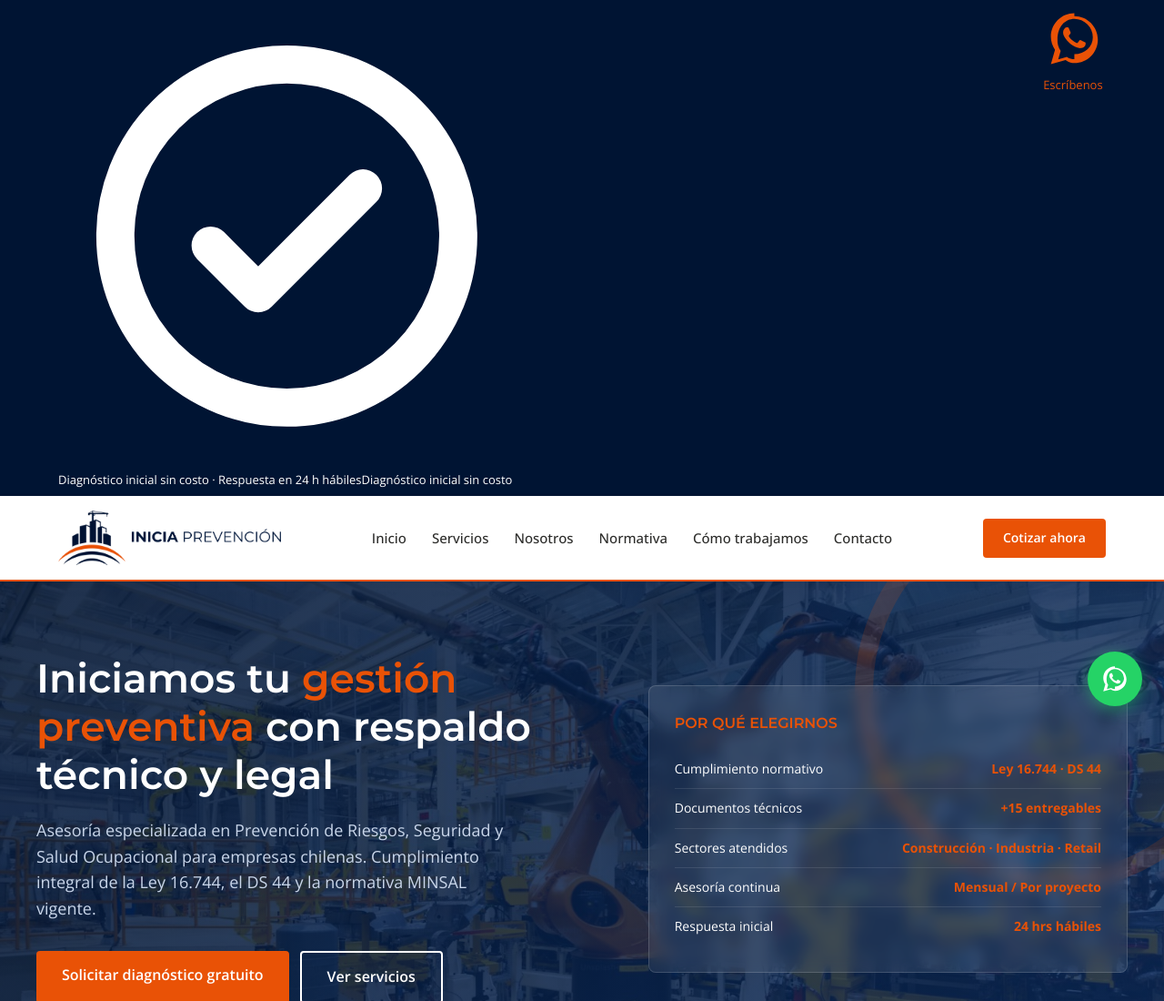
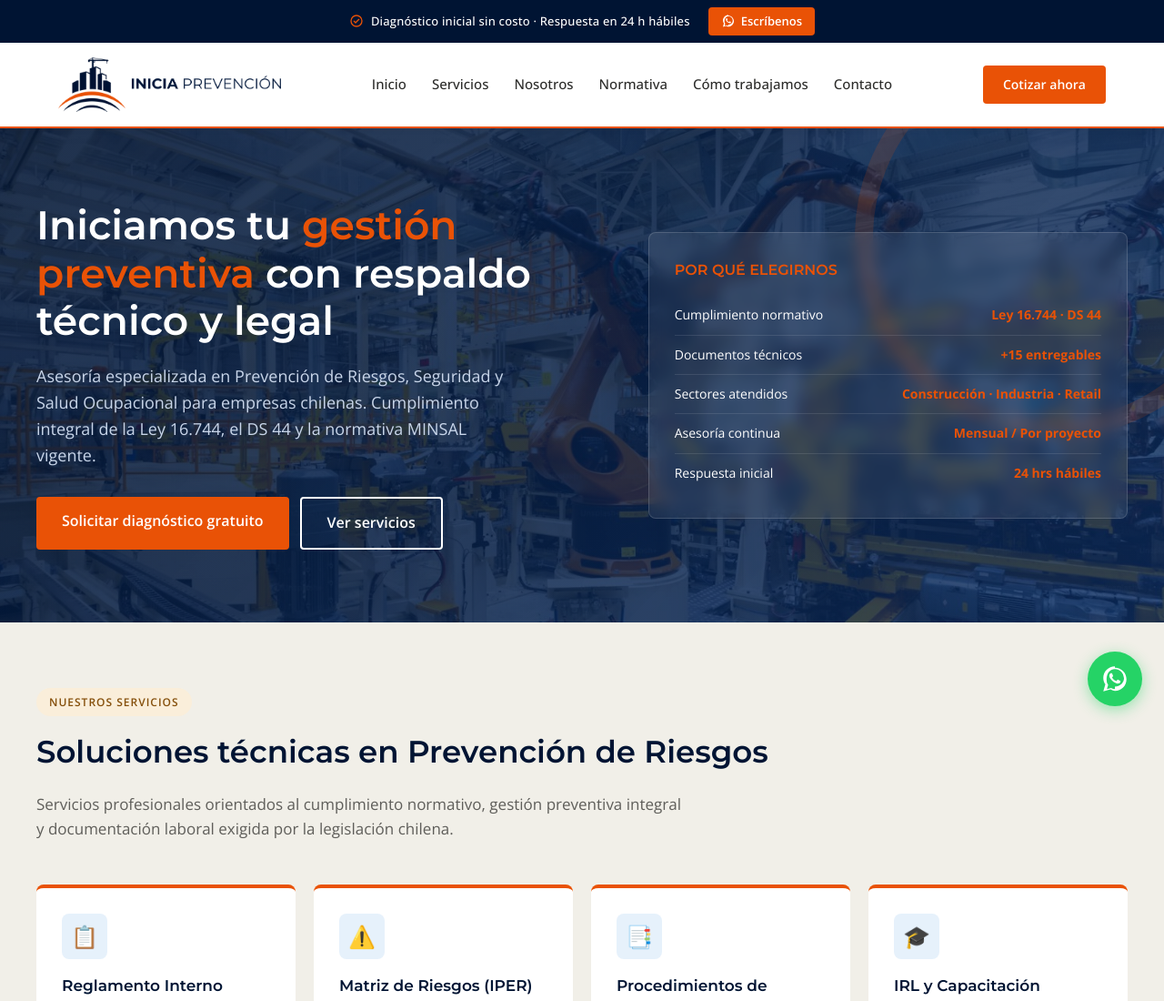
Before and after one commit to iniciaprevencion/Inicia-Prevenci-n, a plain HTML site: page index.html in a window 1280 px wide. Shown: the top 1100 px of the page at 91% size. Drawn offline with nearby package versions, Linux system fonts and the light colour scheme.

Commit message:
Add files via upload

```diff
--- a/index.html
+++ b/index.html
@@ -45,6 +45,18 @@
 
 <!-- CSS -->
 <link rel="stylesheet" href="assets/css/styles.css">
+<!-- ESTILOS FRANJA SUPERIOR (incluidos aquí para que no dependan de styles.css) -->
+<style>
+.topbar{background:#001433;color:#fff;padding:8px 0;font-size:13px}
+.topbar .topbar-inner{max-width:1200px;margin:0 auto;padding:0 24px;display:flex;justify-content:center;align-items:center;flex-wrap:wrap;gap:20px}
+.topbar .tb-msg{display:inline-flex;align-items:center;gap:8px;font-weight:500;letter-spacing:.2px}
+.topbar .tb-msg .tb-ico{color:#E95206}
+.topbar .tb-ico{width:16px;height:16px;flex-shrink:0}
+.topbar .tb-short{display:none}
+.topbar a.tb-btn{display:inline-flex;align-items:center;gap:6px;background:#E95206;color:#fff;padding:5px 14px;border-radius:4px;font-weight:600;text-decoration:none;transition:background .2s ease}
+.topbar a.tb-btn:hover{background:#B83F03;color:#fff}
+@media (max-width:480px){.topbar{font-size:12px;padding:6px 0}.topbar .topbar-inner{gap:12px;padding:0 16px}.topbar .tb-full{display:none}.topbar .tb-short{display:inline}.topbar a.tb-btn{padding:4px 10px}}
+</style>
 
 <!-- SCHEMA.ORG STRUCTURED DATA -->
 <script type="application/ld+json">
@@ -86,11 +98,11 @@
 <div class="topbar">
   <div class="topbar-inner">
     <span class="tb-msg">
-      <svg class="tb-ico" viewBox="0 0 24 24" aria-hidden="true"><circle cx="12" cy="12" r="9" fill="none" stroke="currentColor" stroke-width="2"/><path d="M8 12.5l2.5 2.5L16 9.5" fill="none" stroke="currentColor" stroke-width="2" stroke-linecap="round" stroke-linejoin="round"/></svg>
+      <svg class="tb-ico" width="16" height="16" viewBox="0 0 24 24" aria-hidden="true"><circle cx="12" cy="12" r="9" fill="none" stroke="currentColor" stroke-width="2"/><path d="M8 12.5l2.5 2.5L16 9.5" fill="none" stroke="currentColor" stroke-width="2" stroke-linecap="round" stroke-linejoin="round"/></svg>
       <span class="tb-full">Diagnóstico inicial sin costo · Respuesta en 24 h hábiles</span><span class="tb-short">Diagnóstico inicial sin costo</span>
     </span>
     <a class="tb-btn" href="https://wa.me/56967030723?text=Hola%20IniciaPrevenci%C3%B3n%2C%20quiero%20solicitar%20el%20diagn%C3%B3stico%20inicial%20sin%20costo." target="_blank" rel="noopener" aria-label="Escríbenos por WhatsApp">
-      <svg class="tb-ico" viewBox="0 0 32 32" aria-hidden="true"><path fill="currentColor" d="M16.001 3C9.373 3 4 8.373 4 15.001c0 2.39.73 4.715 2.111 6.703L4 29l7.515-2.06C13.4 28.193 14.687 28.5 16 28.5h.005c6.628 0 12.001-5.373 12.001-12.001S22.629 4.5 16.001 4.5z M16.001 26.5h-.005c-1.244 0-2.464-.336-3.531-.97l-.253-.151-4.46 1.223 1.243-4.347-.165-.265a9.42 9.42 0 0 1-1.45-5.49C7.379 9.78 11.26 5.9 16.001 5.9c2.518 0 4.882.98 6.661 2.76a9.38 9.38 0 0 1 2.764 6.681c-.001 4.74-3.882 8.621-9.425 8.621z M21.183 17.78c-.283-.142-1.677-.828-1.937-.923-.26-.094-.45-.142-.638.142-.189.284-.732.923-.897 1.113-.165.189-.331.213-.614.071-.283-.142-1.197-.441-2.28-1.408-.843-.751-1.413-1.679-1.578-1.962-.165-.284-.018-.437.124-.578.128-.127.283-.331.425-.496.142-.165.189-.284.283-.473.094-.189.047-.355-.024-.496-.071-.142-.638-1.535-.874-2.103-.231-.553-.466-.477-.638-.486-.165-.008-.354-.01-.543-.01s-.496.071-.756.355c-.26.284-.992.969-.992 2.361 0 1.393 1.016 2.738 1.158 2.927.142.189 2.001 3.054 4.851 4.286.677.293 1.205.467 1.617.598.679.215 1.297.185 1.785.112.544-.081 1.677-.685 1.913-1.347.236-.661.236-1.228.165-1.347-.071-.119-.26-.189-.543-.331z"/></svg>
+      <svg class="tb-ico" width="16" height="16" viewBox="0 0 32 32" aria-hidden="true"><path fill="currentColor" d="M16.001 3C9.373 3 4 8.373 4 15.001c0 2.39.73 4.715 2.111 6.703L4 29l7.515-2.06C13.4 28.193 14.687 28.5 16 28.5h.005c6.628 0 12.001-5.373 12.001-12.001S22.629 4.5 16.001 4.5z M16.001 26.5h-.005c-1.244 0-2.464-.336-3.531-.97l-.253-.151-4.46 1.223 1.243-4.347-.165-.265a9.42 9.42 0 0 1-1.45-5.49C7.379 9.78 11.26 5.9 16.001 5.9c2.518 0 4.882.98 6.661 2.76a9.38 9.38 0 0 1 2.764 6.681c-.001 4.74-3.882 8.621-9.425 8.621z M21.183 17.78c-.283-.142-1.677-.828-1.937-.923-.26-.094-.45-.142-.638.142-.189.284-.732.923-.897 1.113-.165.189-.331.213-.614.071-.283-.142-1.197-.441-2.28-1.408-.843-.751-1.413-1.679-1.578-1.962-.165-.284-.018-.437.124-.578.128-.127.283-.331.425-.496.142-.165.189-.284.283-.473.094-.189.047-.355-.024-.496-.071-.142-.638-1.535-.874-2.103-.231-.553-.466-.477-.638-.486-.165-.008-.354-.01-.543-.01s-.496.071-.756.355c-.26.284-.992.969-.992 2.361 0 1.393 1.016 2.738 1.158 2.927.142.189 2.001 3.054 4.851 4.286.677.293 1.205.467 1.617.598.679.215 1.297.185 1.785.112.544-.081 1.677-.685 1.913-1.347.236-.661.236-1.228.165-1.347-.071-.119-.26-.189-.543-.331z"/></svg>
       Escríbenos
     </a>
   </div>
```
